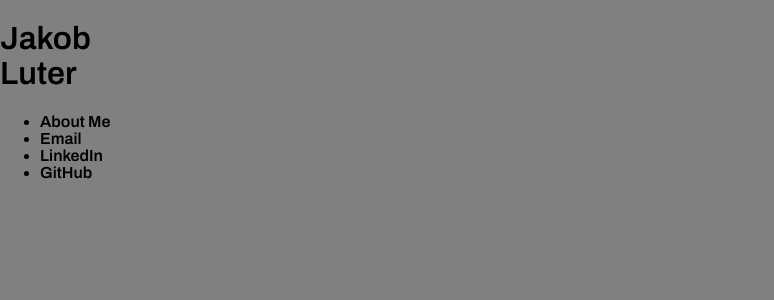
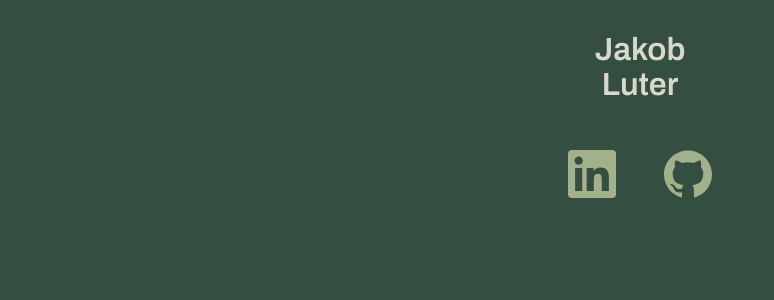
Before and after one commit to jluter/personal-site, a React (Create React App) app: page / in a window 1280 px wide. Shown: the top 300 px of the page, without its empty margins (0-774 px from the left). Built offline with nearby package versions, Linux system fonts and the light colour scheme.

Commit message:
Add react-icons npm package. Add site icons and stylings.

```diff
--- a/package.json
+++ b/package.json
@@ -13,6 +13,7 @@
     "axios": "^1.2.0",
     "react": "^18.2.0",
     "react-dom": "^18.2.0",
+    "react-icons": "^4.6.0",
     "react-router-dom": "5.3",
     "react-scripts": "^5.0.1",
     "sass": "^1.53.0",
--- a/src/components/Header/Header.scss
+++ b/src/components/Header/Header.scss
@@ -1 +1,26 @@
 @use '../../styles/typography' as *;
+
+.header {
+    padding: 2rem;
+}
+
+.title {
+    margin: 0;
+    text-align: center;
+    font-size: 2rem;
+}
+
+.navbar {
+    display: flex;
+    justify-content: center;
+    margin-top: 3rem;
+
+    &__list {
+        display: flex;
+        list-style-type: none;
+        margin: 0;
+        gap: 3rem;
+        padding: 0;
+    }
+
+}
--- a/src/components/Header/Header.tsx
+++ b/src/components/Header/Header.tsx
@@ -1,5 +1,7 @@
 import React, { useState } from 'react';
 import './Header.scss';
+import { SiGithub, SiLinkedin } from 'react-icons/si';
+import { HiMail } from 'react-icons/hi';
 // import Headshot from '../../assets/images/profile-pic.jpg';
 
 
@@ -11,13 +13,11 @@ const Header: React.FC = (props) => {
             <img src={Headshot} alt="site-logo"/>
         </figure> */}
         <div>
-            <h1>Jakob<br />Luter</h1>
-            <nav>
-                <ul>
-                    <li>About Me</li>
-                    <li>Email</li>
-                    <li>LinkedIn</li>
-                    <li>GitHub</li>
+            <h1 className='title'>Jakob<br />Luter</h1>
+            <nav className='navbar'>
+                <ul className='navbar__list'>
+                    <li className='navbar__item'><a rel="noreferrer noopener" target="_blank" href="https://www.linkedin.com/in/jakob-luter/"><SiLinkedin size='3rem'/></a></li>
+                    <li className='navbar__item'><a rel="noreferrer noopener" target="_blank" href="https://github.com/jluter"><SiGithub size='3rem'/></a></li>
                 </ul>
             </nav>
         </div>
--- a/src/styles/_global.scss
+++ b/src/styles/_global.scss
@@ -1,4 +1,5 @@
 @use './typography' as *;
+@use './variables' as *;
 
 *, *::before, *::after {
     box-sizing: border-box;
@@ -7,6 +8,15 @@
 body {
     font-family: $archivo, sans-serif;
     margin: 0 auto;
-    background-color: grey;
+    background-color: $brunswick-green;
+    color: $timberwolf;
+}
 
+a {
+    color: $laurel-green;
+    margin: none;
+
+    &:hover {
+        color: $fern-green;
+    }
 }
--- a/src/styles/_variables.scss
+++ b/src/styles/_variables.scss
@@ -2,3 +2,15 @@ $mobile-min: 320px;
 $tablet-breakpoint: 768px;
 $desktop-breakpoint: 1280px;
 $desktop-max: 1920px;
+
+//Background color
+$brunswick-green: #344E41;
+
+//Primary font color
+$timberwolf: #DAD7CD;
+
+//Primary Color
+$laurel-green: #A3B18A;
+
+//Secondary Color
+$fern-green: #588157;
```
Also changed, not shown: 1 other file (tests, documents, lock files or other folders).
